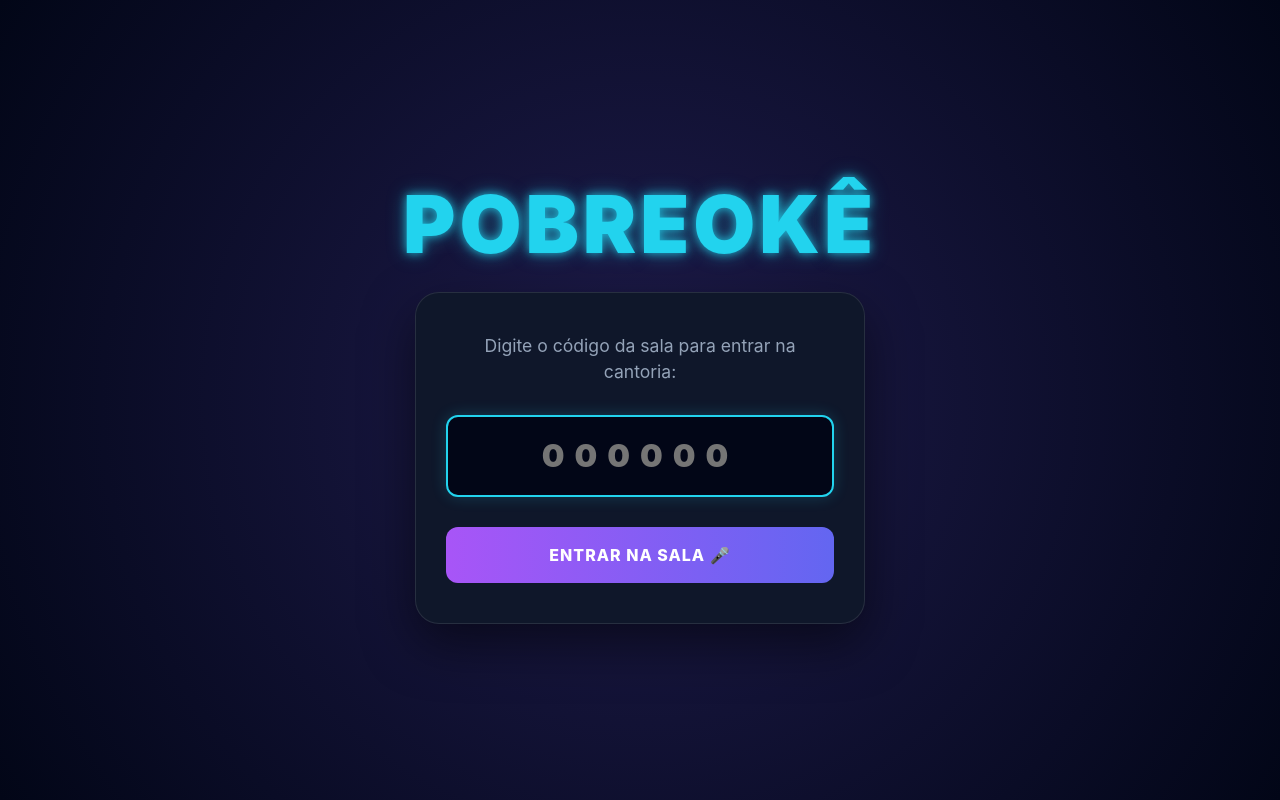
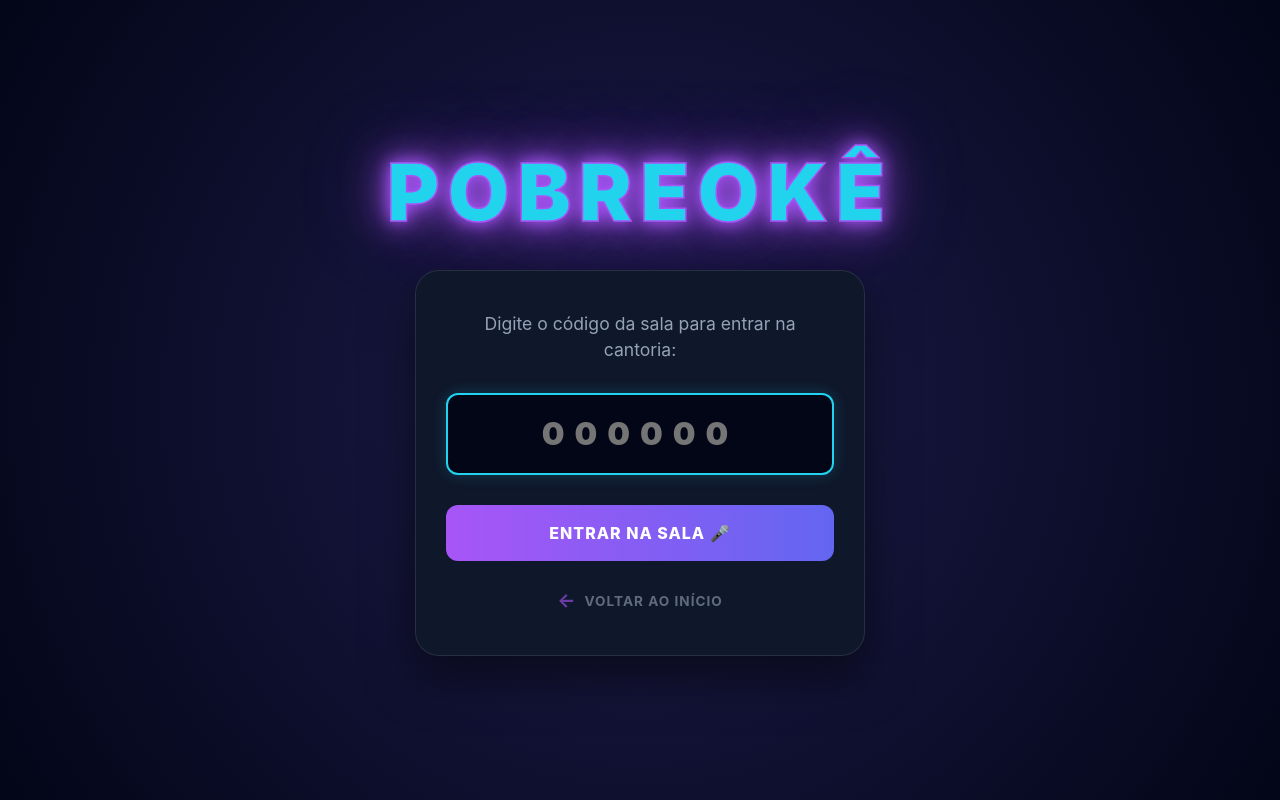
Before and after one commit to eusaulosilva/pobreoke, a React (Vite) app: page /pedir in a window 1280 px wide. Built offline with nearby package versions, Linux system fonts and the light colour scheme; no server answers.

Commit message:
atualização dos botoes da tela admin e da forma de chamar o proximo participante 4

```diff
--- a/src/index.css
+++ b/src/index.css
@@ -4,6 +4,7 @@
   --neon-pink: #ec4899;
   --neon-purple: #a855f7;
   --neon-red: #ef4444;
+  --neon-white: #f8fafc;
 
   /* --- CORES DE FUNDO (BASE) --- */
   --bg-dark: #020617;
@@ -47,19 +48,7 @@
 }
 
 /* --- LOGO GIGANTE (PADRÃO CIANO) --- */
-.status-brand-neon-cyan {
-  font-size: clamp(2.5rem, 12vw, 5rem) !important;
-  font-weight: 900 !important;
-  text-transform: uppercase !important;
-  letter-spacing: 8px !important;
-  margin-bottom: 30px;
-  text-align: center;
-  /* Ciano é a cor padrão */
-  color: var(--neon-cyan) !important;
-  text-shadow:
-    0 0 15px rgba(34, 211, 238, 0.8),
-    0 0 30px rgba(34, 211, 238, 0.4) !important;
-}
+
 
 /* --- VARIAÇÕES DE COR --- */
 /* Como usar: <h1 className="status-brand-neon pink">TEXTO</h1> */
@@ -147,3 +136,168 @@ body,
   margin: 0 !important;
   width: 100% !important;
 }
+
+/* =========================================
+   1. CIANO (--neon-cyan: #22d3ee)
+   ========================================= */
+.status-neon-cyan {
+  font-size: clamp(2.5rem, 12vw, 5rem);
+  font-weight: 900;
+  color: var(--neon-cyan);
+  text-transform: uppercase;
+  letter-spacing: 8px;
+  margin-bottom: 30px;
+  text-align: center;
+  animation:
+    entradaSuave 0.8s ease-out,
+    pulsarNeonRosa 1.5s ease-in-out infinite alternate 0.8s;
+  -webkit-text-stroke: 1.5px var(--neon-purple);
+
+  text-shadow:
+    0 0 10px rgba(168, 85, 247, 0.8),
+    0 0 20px rgba(168, 85, 247, 0.8),
+    0 0 40px rgba(168, 85, 247, 0.6),
+    0 0 80px rgba(168, 85, 247, 0.4);
+}
+
+@keyframes pulsarNeonRosa {
+
+    0% {
+
+        text-shadow:
+            0 0 5px rgba(168, 85, 247, 0.5),
+            0 0 10px rgba(168, 85, 247, 0.5),
+            0 0 20px rgba(168, 85, 247, 0.3),
+            0 0 40px rgba(168, 85, 247, 0.2);
+
+    }
+
+    100% {
+        text-shadow:
+            0 0 15px rgba(168, 85, 247, 1),
+            0 0 30px rgba(168, 85, 247, 0.9),
+            0 0 50px rgba(168, 85, 247, 0.7),
+            0 0 90px rgba(168, 85, 247, 0.5);
+    }
+
+}
+
+/* =========================================
+   2. ROSA (--neon-pink: #ec4899)
+   ========================================= */
+.status-neon-pink {
+  font-size: clamp(2.5rem, 12vw, 5rem);
+  font-weight: 900;
+  color: var(--text-main);
+  text-transform: uppercase;
+  letter-spacing: 8px;
+  margin-bottom: 30px;
+  text-align: center;
+  animation: entradaSuave 0.8s ease-out, pulsarNeonPink 1.5s ease-in-out infinite alternate 0.8s;
+
+  -webkit-text-stroke: 1.5px var(--neon-pink);
+
+  text-shadow:
+    0 0 10px rgba(236, 72, 153, 0.8),
+    0 0 20px rgba(236, 72, 153, 0.8),
+    0 0 40px rgba(236, 72, 153, 0.6),
+    0 0 80px rgba(236, 72, 153, 0.4);
+}
+
+@keyframes pulsarNeonPink {
+  0% {
+    text-shadow:
+      0 0 5px rgba(236, 72, 153, 0.5),
+      0 0 10px rgba(236, 72, 153, 0.5),
+      0 0 20px rgba(236, 72, 153, 0.3),
+      0 0 40px rgba(236, 72, 153, 0.2);
+  }
+
+  100% {
+    text-shadow:
+      0 0 15px rgba(236, 72, 153, 1),
+      0 0 30px rgba(236, 72, 153, 0.9),
+      0 0 50px rgba(236, 72, 153, 0.7),
+      0 0 90px rgba(236, 72, 153, 0.5);
+  }
+}
+
+/* =========================================
+   3. ROXO (--neon-purple: #a855f7)
+   ========================================= */
+.status-neon-purple {
+  font-size: clamp(2.5rem, 12vw, 5rem);
+  font-weight: 900;
+  color: var(--text-main);
+  text-transform: uppercase;
+  letter-spacing: 8px;
+  margin-bottom: 30px;
+  text-align: center;
+  animation: entradaSuave 0.8s ease-out, pulsarNeonPurple 1.5s ease-in-out infinite alternate 0.8s;
+
+  -webkit-text-stroke: 1.5px var(--neon-purple);
+
+  text-shadow:
+    0 0 10px rgba(168, 85, 247, 0.8),
+    0 0 20px rgba(168, 85, 247, 0.8),
+    0 0 40px rgba(168, 85, 247, 0.6),
+    0 0 80px rgba(168, 85, 247, 0.4);
+}
+
+@keyframes pulsarNeonPurple {
+  0% {
+    text-shadow:
+      0 0 5px rgba(168, 85, 247, 0.5),
+      0 0 10px rgba(168, 85, 247, 0.5),
+      0 0 20px rgba(168, 85, 247, 0.3),
+      0 0 40px rgba(168, 85, 247, 0.2);
+  }
+
+  100% {
+    text-shadow:
+      0 0 15px rgba(168, 85, 247, 1),
+      0 0 30px rgba(168, 85, 247, 0.9),
+      0 0 50px rgba(168, 85, 247, 0.7),
+      0 0 90px rgba(168, 85, 247, 0.5);
+  }
+}
+
+/* =========================================
+   4. VERMELHO (--neon-red: #ef4444)
+   ========================================= */
+.status-neon-red {
+  font-size: clamp(2.5rem, 12vw, 5rem);
+  font-weight: 900;
+  color: var(--neon-red);
+  text-transform: uppercase;
+  letter-spacing: 8px;
+  margin-bottom: 30px;
+  text-align: center;
+  animation: entradaSuave 0.8s ease-out, pulsarNeonRed 1.5s ease-in-out infinite alternate 0.8s;
+
+  -webkit-text-stroke: 1.5px var(--neon-cyan);
+
+  text-shadow:
+    0 0 10px rgba(239, 68, 68, 0.8),
+    0 0 20px rgba(239, 68, 68, 0.8),
+    0 0 40px rgba(239, 68, 68, 0.6),
+    0 0 80px rgba(239, 68, 68, 0.4);
+}
+
+@keyframes pulsarNeonRed {
+  0% {
+    text-shadow:
+      0 0 5px rgba(239, 68, 68, 0.5),
+      0 0 10px rgba(239, 68, 68, 0.5),
+      0 0 20px rgba(239, 68, 68, 0.3),
+      0 0 40px rgba(239, 68, 68, 0.2);
+  }
+
+  100% {
+    text-shadow:
+      0 0 15px rgba(239, 68, 68, 1),
+      0 0 30px rgba(239, 68, 68, 0.9),
+      0 0 50px rgba(239, 68, 68, 0.7),
+      0 0 90px rgba(239, 68, 68, 0.5);
+  }
+}
--- a/src/views/Admin.jsx
+++ b/src/views/Admin.jsx
@@ -23,9 +23,7 @@ export default function Admin() {
     const [modalAberto, setModalAberto] = useState(false);
     const [roomCode, setRoomCode] = useState(null);
     const [qrValue, setQrValue] = useState("");
-    const [fgColor, setFgColor] = useState("#000000"); // Cor do QR
-    const [bgColor, setBgColor] = useState("#ffffff"); // Cor do fundo/moldura
-    const [logoUrl, setLogoUrl] = useState(""); // URL de uma imagem/logo central
+
 
     const qrRef = useRef();
     const navigate = useNavigate();
@@ -33,7 +31,7 @@ export default function Admin() {
     useEffect(() => {
         const unsubscribe = onAuthStateChanged(auth, (currentUser) => {
             if (!currentUser) {
-                navigate("/login");
+                navigate("/login", { replace: true });
             } else {
                 setUser(currentUser);
                 const adminRef = ref(db, `admins/${currentUser.uid}`);
--- a/src/views/Display.css
+++ b/src/views/Display.css
@@ -199,7 +199,7 @@
 }
 
 .btn-status-action {
-    background: linear-gradient(90deg, #a855f7, #6366f1);
+    background: linear-gradient(90deg, rgb(168, 85, 247), #6366f1);
     color: white;
     border: none;
     padding: 12px 25px;
@@ -218,21 +218,9 @@
     filter: brightness(1.1);
 }
 
+
 /* --- TÍTULO NEON DA TELA DE ERRO --- */
-.status-brand-neon-cyan.cyan {
-    font-size: clamp(2.5rem, 12vw, 5rem);
-    font-weight: 900;
-    color: #22d3ee;
-    /* Ciano forte direto no código para não falhar */
-    text-transform: uppercase;
-    letter-spacing: 8px;
-    margin-bottom: 30px;
-    text-shadow:
-        0 0 15px rgba(34, 211, 238, 0.8),
-        0 0 30px rgba(34, 211, 238, 0.4);
-    text-align: center;
-    animation: entradaSuave 0.8s ease-out;
-}
+
 @media (max-width: 768px) {
     .overlay-footer {
         padding: 12px 15px; /* Diminui o espaço interno */
--- a/src/views/Display.jsx
+++ b/src/views/Display.jsx
@@ -69,7 +69,7 @@ export default function Display() {
     if (!roomExists) {
         return (
             <div className="display-status-wrapper error-bg">
-                <h1 className="status-brand-neon-cyan pulse-glow">POBREOKÊ</h1>
+                <h1 className="status-neon-cyan ">POBREOKÊ</h1>
                 <div className="status-card-glass">
                     <h4 className="text-neon-pink mb-3">📺 Sinal Perdido</h4>
                     <p className="mb-4">
--- a/src/views/Home.jsx
+++ b/src/views/Home.jsx
@@ -8,7 +8,7 @@ export default function Home() {
     return (
         <div className="home-container">
             <header className="home-header">
-                <h1 className="display-brand">POBREOKÊ</h1>
+                <h1 className="status-neon-cyan">POBREOKÊ</h1>
 
             </header>
 
--- a/src/views/Login.jsx
+++ b/src/views/Login.jsx
@@ -32,11 +32,7 @@ export default function Login() {
     }, [navigate]);
 
     // 3. Clique no Fundo: Clicar fora do card de login volta para a Home (/)
-    const handleBackgroundClick = (e) => {
-        if (e.target.classList.contains("login-page")) {
-            navigate("/");
-        }
-    };
+
 
     const logarComGoogle = async () => {
         const provider = new GoogleAuthProvider();
@@ -54,7 +50,7 @@ export default function Login() {
     }
 
     return (
-        <div className="login-page" onClick={handleBackgroundClick}>
+        <div className="login-page" >
             <div className="login-card shadow-lg" onClick={(e) => e.stopPropagation()}>
                 <div className="login-header">
                     <h1 className="neon-text-cyan">POBREOKÊ</h1>
--- a/src/views/Pedido.css
+++ b/src/views/Pedido.css
@@ -297,3 +297,38 @@ button.btn-add:active {
     align-items: center;
     justify-content: center;
 }
+
+/* Estilos para o botão de voltar solicitado */
+.back-container {
+    margin-top: 25px; /* Espaço após o botão principal */
+    display: flex;
+    justify-content: center;
+}
+
+.btn-back-home {
+    background: transparent;
+    border: none;
+    color: #94a3b8; /* Cor cinza suave combinando com o texto do card */
+    font-size: 0.85rem;
+    font-weight: 700;
+    display: flex;
+    align-items: center;
+    gap: 8px;
+    cursor: pointer;
+    transition: all 0.3s ease;
+    text-transform: uppercase;
+    letter-spacing: 1px;
+}
+
+.btn-back-home .arrow {
+    font-size: 1.2rem;
+    transition: transform 0.3s ease;
+}
+
+.btn-back-home:hover {
+    color: #ec4899; /* Rosa neon ao passar o mouse */
+}
+
+.btn-back-home:hover .arrow {
+    transform: translateX(-5px); /* Pequena animação na seta */
+}
--- a/src/views/Pedido.jsx
+++ b/src/views/Pedido.jsx
@@ -73,7 +73,7 @@ export default function Pedido() {
     if (!roomExists && roomId) {
         return (
             <div className="status-screen-container">
-                <h1 className="status-title-neon error">SALA ENCERRADA</h1>
+                <h1 className="status-neon-red ">SALA ENCERRADA</h1>
                 <div className="status-card">
                     <p>Esta sala não existe ou foi finalizada pelo DJ. Que tal começar uma nova?</p>
                     <button
@@ -96,10 +96,11 @@ export default function Pedido() {
     };
 
     // Tela inicial para inserir o código da sala
+    // Procura por esta condição no Pedido.jsx
     if (!roomId) {
         return (
             <div className="status-screen-container">
-                <h1 className="status-title-neon">POBREOKÊ</h1>
+                <h1 className="status-neon-cyan">POBREOKÊ</h1>
                 <div className="status-card">
                     <p>Digite o código da sala para entrar na cantoria:</p>
                     <form onSubmit={handleAcederSala}>
@@ -114,6 +115,13 @@ export default function Pedido() {
                         />
                         <button className="btn-status-action">ENTRAR NA SALA 🎤</button>
                     </form>
+
+                    {/* Estrutura solicitada inserida aqui */}
+                    <div className="back-container">
+                        <button className="btn-back-home" onClick={() => navigate("/")}>
+                            <span className="arrow">←</span> VOLTAR AO INÍCIO
+                        </button>
+                    </div>
                 </div>
             </div>
         );
```
